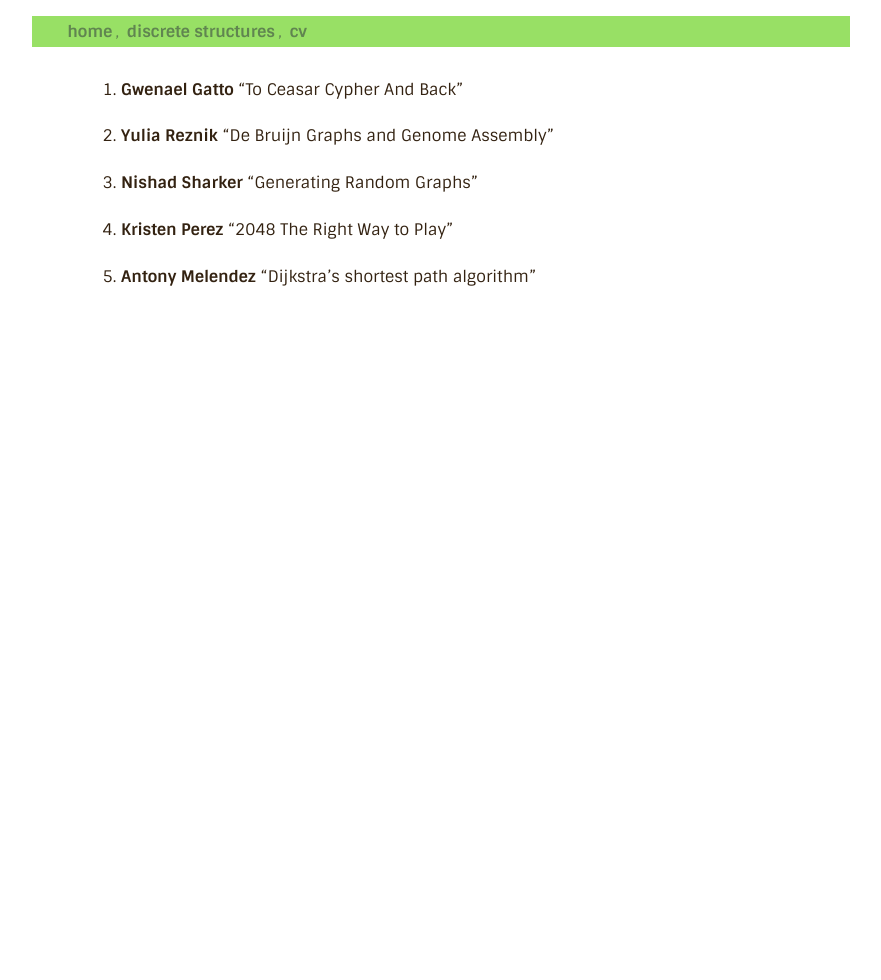
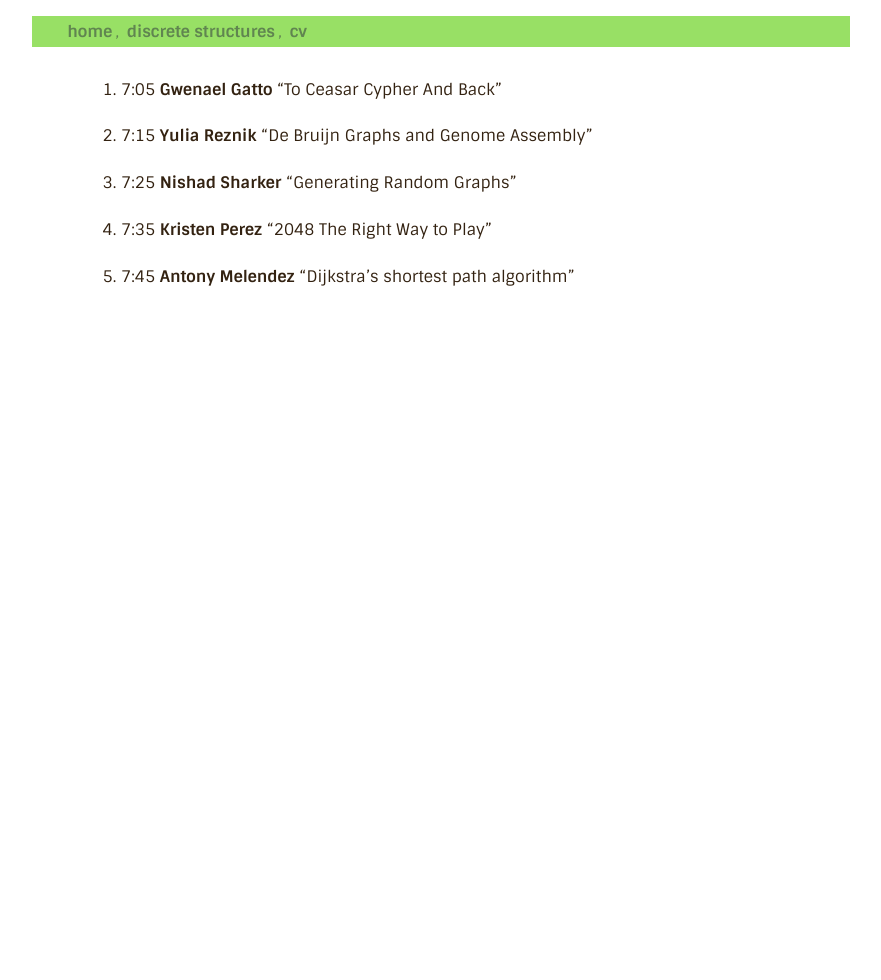
Before and after one commit to a-nikolaev/a-nikolaev.github.io, a Jekyll site: the page built from ds/presentation.markdown, in a window 1280 px wide. Shown: the whole page, without its empty margins (199-1080 px from the left). Built offline with Jekyll 4.4.1, drawn with Linux system fonts in a browser that asks for light colours; Markdown is read by kramdown in place of the engine named in the settings.

Commit message:
presentations

```diff
--- a/ds/presentation.markdown
+++ b/ds/presentation.markdown
@@ -3,15 +3,15 @@ layout: page
 title: Projects Presentation
 ---
 
-1. **Gwenael Gatto** "To Ceasar Cypher And Back"
+1. 7:05 **Gwenael Gatto** "To Ceasar Cypher And Back"
 
-1. **Yulia Reznik** "De Bruijn Graphs and Genome Assembly"
+1. 7:15 **Yulia Reznik** "De Bruijn Graphs and Genome Assembly"
 
-1. **Nishad Sharker** "Generating Random Graphs"
+1. 7:25 **Nishad Sharker** "Generating Random Graphs"
 
-1. **Kristen Perez** "2048 The Right Way to Play"
+1. 7:35 **Kristen Perez** "2048 The Right Way to Play"
 
-1. **Antony Melendez** "Dijkstra's shortest path algorithm"
+1. 7:45 **Antony Melendez** "Dijkstra's shortest path algorithm"
 
 <!--
 1. **Alex Siu** "Computing Probabilities in Poker"
```
